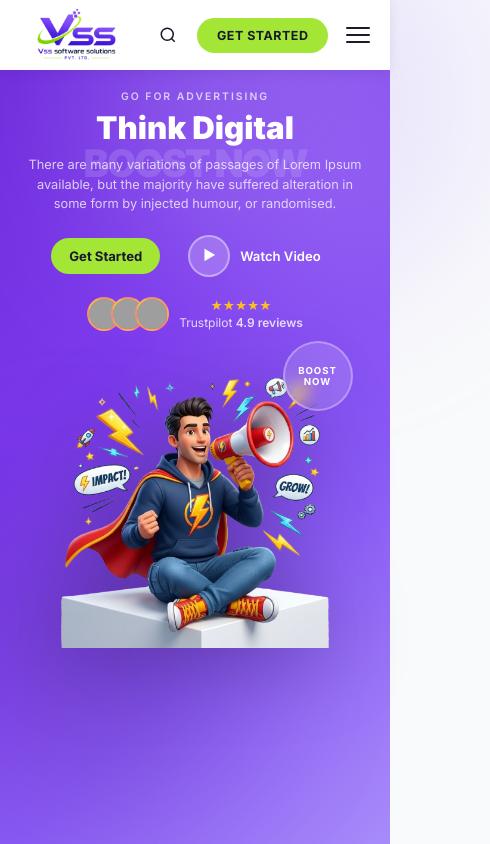
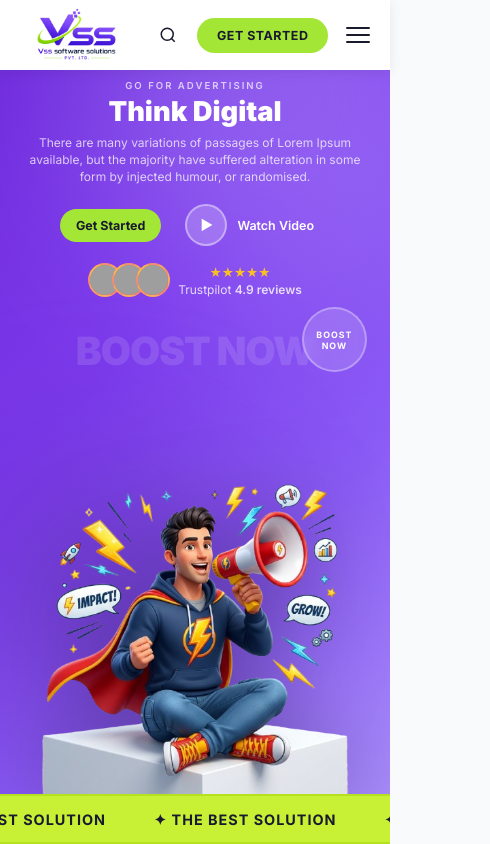
Before and after one commit to PanhalkarImtiyaj/demo-love, a React (Vite) app: page / in a window 390 px wide. Shown: the top 844 px of the page, 490 px wide, since content can reach past the window. Built offline with nearby package versions, Linux system fonts and the light colour scheme; grey boxes are pictures that could not be loaded.

Commit message:
Added mobile marquee animation and BOOST NOW text above hero image, fixed responsive layout

```diff
--- a/src/components/HeroSection/HeroSection.css
+++ b/src/components/HeroSection/HeroSection.css
@@ -10,6 +10,8 @@
   flex-direction: column;
   align-items: center;
   justify-content: center;
+  width: 100%;
+  max-width: 100vw;
 }
 
 .hero__boost {
@@ -235,49 +237,59 @@
 
 @media (max-width: 900px) {
   .hero {
-    min-height: 100vh;
-    height: auto;
+    min-height: calc(100vh - 50px);
+    height: calc(100vh - 50px);
     padding-top: 70px;
-    overflow: visible;
+    padding-bottom: 0;
+    overflow: hidden;
     justify-content: flex-start;
+    width: 100%;
+    max-width: 100vw;
+    display: flex;
+    flex-direction: column;
   }
   .hero__inner {
     grid-template-columns: 1fr;
     text-align: center;
-    padding: 20px 20px 0px;
+    padding: 10px 16px 0;
     height: auto;
     display: flex;
     flex-direction: column;
     gap: 0;
+    max-width: 100%;
+    overflow-x: hidden;
+    flex: 1;
+    justify-content: space-between;
   }
   .hero__content {
     flex-shrink: 0;
   }
   .hero__tag {
-    font-size: 0.65rem;
+    font-size: 0.6rem;
+    margin-bottom: 6px;
+  }
+  .hero__title {
+    font-size: clamp(26px, 7vw, 40px);
     margin-bottom: 8px;
   }
-  .hero__title {
-    font-size: clamp(28px, 8vw, 44px);
+  .hero__desc {
+    font-size: 0.75rem;
     margin-bottom: 10px;
-  }
-  .hero__desc {
-    font-size: 0.8rem;
-    margin-bottom: 12px;
-    line-height: 1.5;
+    line-height: 1.4;
   }
   .hero__actions {
     justify-content: center;
-    gap: 10px;
-    margin-bottom: 10px;
+    gap: 8px;
+    margin-bottom: 8px;
   }
   .hero__btn-primary, .hero__btn-secondary {
-    padding: 10px 18px;
-    font-size: 0.82rem;
+    padding: 9px 16px;
+    font-size: 0.78rem;
   }
   .hero__trust {
     justify-content: center;
-    gap: 10px;
+    gap: 8px;
+    margin-bottom: 10px;
   }
   .hero__trust, .hero__trust-right { justify-content: center; }
   .hero__right { display: none; }
@@ -286,38 +298,100 @@
 
   /* BOOST NOW perfectly centered behind GO FOR ADVERTISING tag */
   .hero__boost {
-    font-size: 38px;
+    font-size: 36px;
     position: absolute;
-    top: 140px;
+    top: 130px;
     left: 50%;
     transform: translateX(-50%);
     width: max-content;
     text-align: center;
+    display: none;
+  }
+
+  /* BOOST NOW text above image */
+  .hero__image-wrap::before {
+    content: 'BOOST NOW';
+    position: absolute;
+    top: 20px;
+    left: 50%;
+    transform: translateX(-50%);
+    font-size: clamp(32px, 10vw, 48px);
+    font-weight: 900;
+    color: rgba(255,255,255,0.12);
+    letter-spacing: -1px;
+    white-space: nowrap;
+    pointer-events: none;
+    z-index: 1;
+    text-transform: uppercase;
   }
 
   .hero__image-wrap {
-    margin-top: 20px;
-    flex-shrink: 0;
+    margin-top: 0;
+    flex: 1;
     width: 100%;
     display: flex;
-    align-items: center;
+    align-items: flex-end;
     justify-content: center;
     position: relative;
+    min-height: 0;
+    padding-bottom: 0;
   }
   .hero__img {
     transform: translateY(0);
     height: auto;
-    width: 85%;
-    max-width: 400px;
-    min-width: 280px;
+    width: 95%;
+    max-width: 500px;
+    min-width: 300px;
     object-fit: contain;
+    object-position: bottom;
     filter: drop-shadow(0 10px 40px rgba(0,0,0,0.25));
   }
   .hero__badge {
-    width: 70px;
-    height: 70px;
-    font-size: 0.6rem;
-    top: -10px;
-    right: 5%;
+    width: 65px;
+    height: 65px;
+    font-size: 0.55rem;
+    top: 0;
+    right: 2%;
+  }
+
+  /* Mobile Marquee - bottom of hero section */
+  .hero__mobile-marquee {
+    display: block;
+    background: #c8f135;
+    overflow: hidden;
+    height: 50px;
+    width: 100%;
+    position: relative;
+    border-top: 2px solid #b5e11e;
+    border-bottom: 2px solid #b5e11e;
+    flex-shrink: 0;
+  }
+  .hero__mobile-marquee-track {
+    display: flex;
+    gap: 0;
+    animation: marquee-scroll 18s linear infinite;
+    width: max-content;
+    height: 100%;
+    align-items: center;
+  }
+  .hero__mobile-marquee-item {
+    font-family: 'Inter', sans-serif;
+    font-size: 0.9rem;
+    font-weight: 700;
+    color: #1a1a2e;
+    letter-spacing: 1px;
+    white-space: nowrap;
+    padding: 0 24px;
+    text-transform: uppercase;
   }
 }
+
+/* Hide mobile marquee on desktop */
+.hero__mobile-marquee {
+  display: none;
+}
+
+@keyframes marquee-scroll {
+  0%   { transform: translateX(0); }
+  100% { transform: translateX(-50%); }
+}
--- a/src/components/HeroSection/HeroSection.jsx
+++ b/src/components/HeroSection/HeroSection.jsx
@@ -2,6 +2,15 @@ import heroMan from '../../assets/hero-man.png';
 import './HeroSection.css';
 
 export default function HeroSection() {
+  const marqueeItems = [
+    '✦ THE BEST SOLUTION',
+    '✦ THE BEST SOLUTION',
+    '✦ THE BEST SOLUTION',
+    '✦ THE BEST SOLUTION',
+    '✦ THE BEST SOLUTION',
+    '✦ THE BEST SOLUTION',
+  ];
+
   return (
     <section className="hero" id="home">
       {/* Big BOOST NOW background heading */}
@@ -76,6 +85,15 @@ export default function HeroSection() {
       {/* Decorative blobs */}
       <div className="hero__blob hero__blob--1"/>
       <div className="hero__blob hero__blob--2"/>
+
+      {/* Mobile Marquee - only visible on mobile */}
+      <div className="hero__mobile-marquee">
+        <div className="hero__mobile-marquee-track">
+          {[...marqueeItems, ...marqueeItems].map((item, i) => (
+            <span key={i} className="hero__mobile-marquee-item">{item}</span>
+          ))}
+        </div>
+      </div>
     </section>
   );
 }
--- a/src/index.css
+++ b/src/index.css
@@ -68,12 +68,16 @@ html, body {
   -webkit-font-smoothing: antialiased;
   -moz-osx-font-smoothing: grayscale;
   transition: background-color 0.25s ease, color 0.25s ease;
+  overflow-x: hidden;
 }
 
 #root {
   min-height: 100vh;
   display: flex;
   flex-direction: column;
+  overflow-x: hidden;
+  width: 100%;
+  max-width: 100vw;
 }
 
 /* Typography */
```
